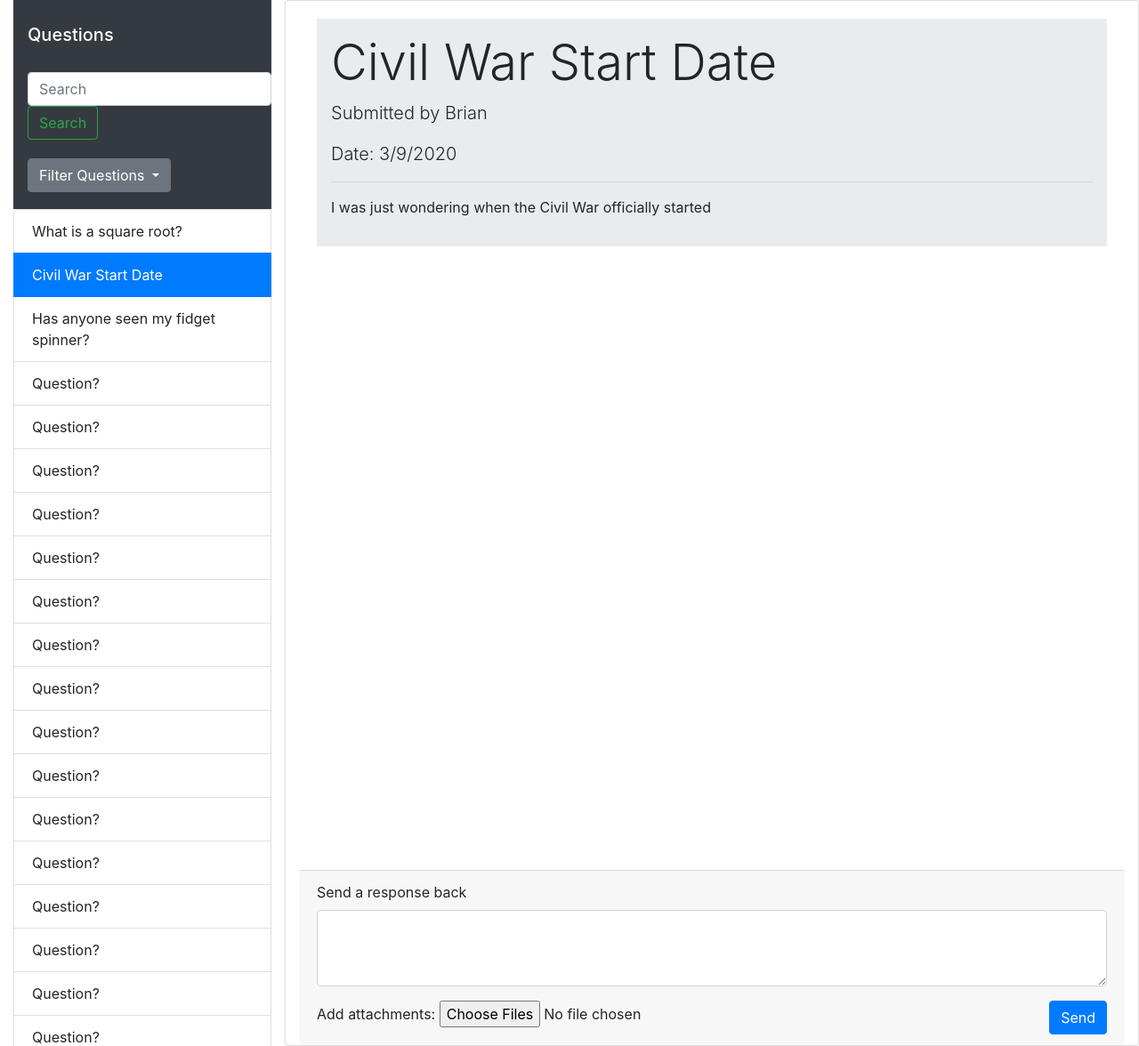
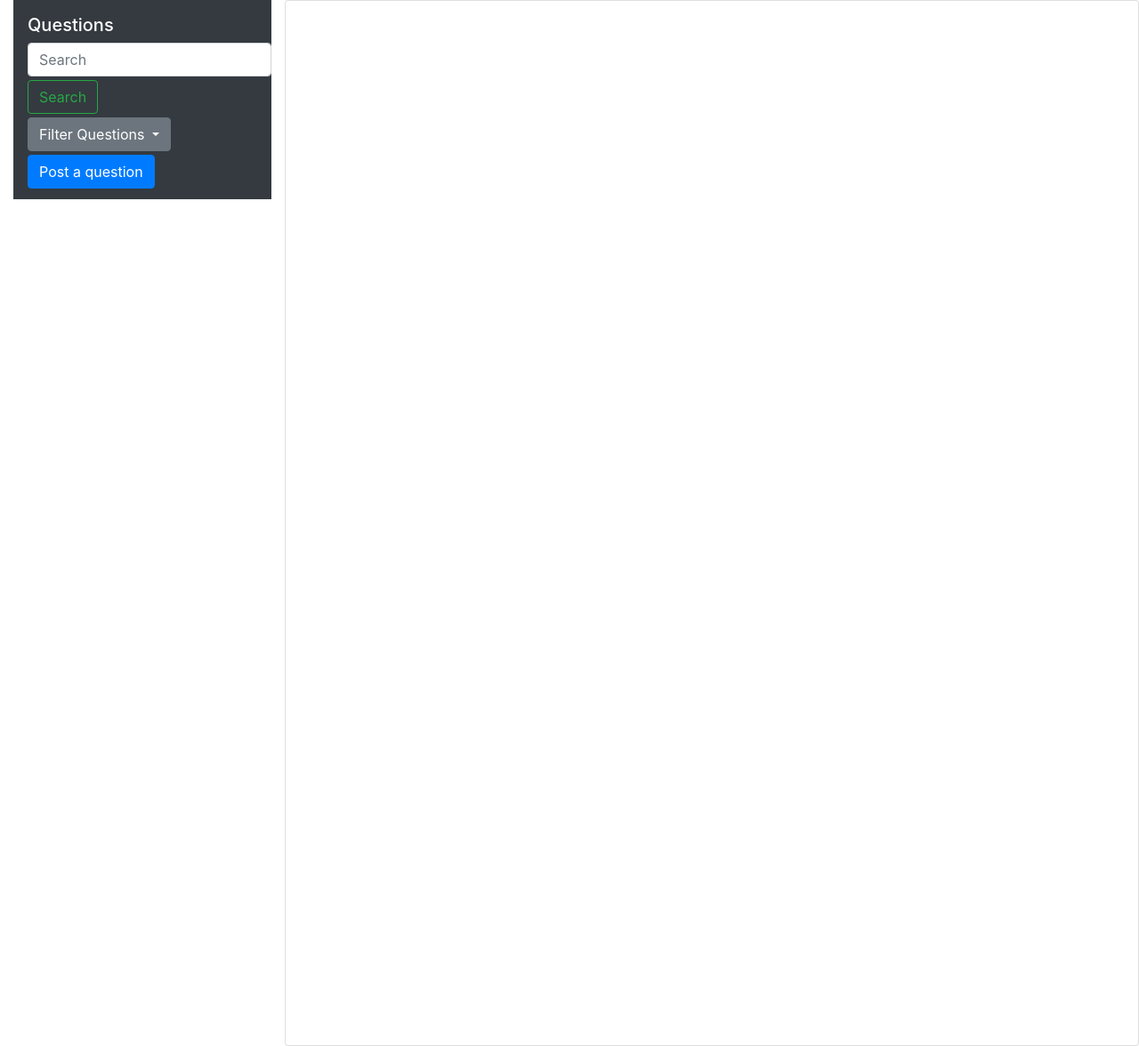
Before and after one commit to Orrbit/cse312-project, a Flask app: page /home/questions in a window 1280 px wide. Shown: the whole page at 89% size. Run offline with Flask 2, Linux system fonts and the light colour scheme; some libraries are stand-ins or nearby versions.

Commit message:
#36 Adding new questions works as default user

```diff
--- a/biazza/static/questions.css
+++ b/biazza/static/questions.css
@@ -1,5 +1,4 @@
 .question-list{
-    max-height: 80vh;
     overflow:scroll;
     -webkit-overflow-scrolling: touch;
     max-width: 100%;
@@ -8,10 +7,10 @@
 
 
 nav.navbar{
-    height: 20vh;
+    /* height: 20vh; */
 }
 
-body{
+body, html{
     min-height: 100vh;
     max-height: 100vh;
 }
@@ -30,7 +29,6 @@
 }
 
 .form-control {
-    resize: vertical;
     overflow: auto;
 }
 
@@ -52,7 +50,7 @@
 }
 
 #question-thread{
-    /* height: 40vh; */
+    height: 40vh;
     /* max-height: 100vh; */
     overflow:scroll;
     -webkit-overflow-scrolling: touch;
@@ -73,3 +71,26 @@
     min-height: 100vh;
     height: 100vh;
 }
+
+.questions-controls{
+    height: fit-content;
+}
+
+.container-fluid{
+    max-height: inherit;
+}
+
+aside {
+    max-height: inherit;
+    display: flex;
+    flex-direction: column;
+}
+
+#questionsPane {
+    /* max-height: inherit; */
+    flex-grow: 1;
+}
+
+.comment-ta {
+    resize: none;
+}
--- a/biazza/static/questions.js
+++ b/biazza/static/questions.js
@@ -6,13 +6,30 @@
     console.log(socket.id);
 });
 
+
+// Receive question
+socket.on('question_emit', (data) => {
+
+    console.log("question: " + JSON.stringify(data));
+
+    let q_id = data['id'];
+    let title = data['title'];
+
+
+    title = title.replace(">", "&gt;"); title = title.replace("<", "&lt;"); title = title.replace("&", "&amp;");
+
+    let html = '<a class="list-group-item list-group-item-action" data-toggle="list" role="tab" id="' + q_id + '">' + title + '</a>'
+    $('#questionsPane').prepend(html);
+});
+
 //Receive comment
 socket.on('comment_emit', (data) => {
 
     console.log("comment: " + JSON.stringify(data));
 
+    if ($('.active').attr('id') == data['qid']) {
         let msg = data['text'];
-    msg = msg.replace(">","&gt;"); msg = msg.replace("<","&lt;"); msg = msg.replace("&", "&amp;");
+        msg = msg.replace(">", "&gt;"); msg = msg.replace("<", "&lt;"); msg = msg.replace("&", "&amp;");
 
         console.log("MSG : " + msg);
 
@@ -50,6 +67,9 @@
         </div>`
         $("#question-thread").append(html);
         $("#question-thread").scrollTop($("#question-thread").height());
+    }
+
+
 });
 
 //Receive Like
@@ -66,21 +86,22 @@
         var form = $('#add-comment')[0];
         var userInput = new FormData(form);
 
-        console.log("User Input : "  + userInput);
+        console.log("User Input : " + userInput);
 
+        var q_id = $('.active').attr('id');
 
         $.ajax({
             type: "POST",
-            url: "/home/questions/comments",
+            url: "/home/questions/" + q_id + "/comments",
             processData: false,
             contentType: false,
             cache: false,
             data: userInput,
-            success: function(data){
+            success: function (data) {
                 console.log("success");
                 // Clear the form
             },
-            error: function(err){
+            error: function (err) {
                 console.log("error with post");
                 // Provide some indication that there was an error
             }
@@ -90,12 +111,103 @@
         return false;
     });
 
+
+    $('#postQuestion').submit(function () {
+        var form = $('#postQuestion')[0];
+        var userInput = new FormData(form);
+
+        $.ajax({
+            type: 'POST',
+            url: "/home/questions",
+            processData: false,
+            contentType: false,
+            cache: false,
+            data: userInput,
+            success: function (data) {
+                $("#newQuestionModal").modal('hide');
+            },
+            error: function (e) {
+                $("#questions-msg").text("Don't leave title or question body blank.");
+                $("#questions-msg").css('color', 'red');
+            }
+        });
+
+        return false;
+    });
+
+
+    // Handler for opening a question from the menu
+    $(document).on("click", ".list-group-item", function (event) {
+        // event.stopPropagation();
+        // event.stopImmediatePropagation();
+
+        var qid = $(this).attr('id');
+
+        $.ajax({
+            type: 'GET',
+            url: '/home/questions/' + qid,
+            cache: true,
+            success: function (data) {
+                console.log('Question: ' + data);
+
+                var html = `
+                <div class="jumbotron jumbotron-fluid  p-3" id="${data['id']}">
+                    <h1 class="display-4">${data['title']}</h1>
+                    <p class="lead">Submitted by ${data['name']}</p>
+                    <p class="lead">Date: 3/9/2020</p>
+                    <hr class="">
+                    <p>${data['content']}</p>
+                </div>`;
+
+                for (var comment of data['comments']) {
+                    html += `
+                    <div class='my-comment bg-light text-dark' id="comment-${comment['c_id']}">
+                        <h4>Me</h4>
+                        <p class='comment-content'>
+                            ${comment['c_text']}
+                        </p>
+                        <div>
+                    `;
+                    for (var attachment of comment['attachments']) {
+                        html += `
+                        <a href='${attachment['path']}' target='_blank'>
+                            ${attachment['name']}
+                        </a>
+                        `;
+                    }
+
+                    html += `
+                    </div>
+                        <div class='comment-footer'>
+                            <button class='btn btn-primary float-right mx-2 like'>
+                                <!-- added updateCount as a class and count as a class -->
+                                <i class='fa fa-thumbs-up'></i>
+                                <span class='badge badge-light'>${comment['c_likes']}</span>
+                            </button>
+                        </div>
+                    </div>
+                    `;
+                }
+
+                $('#question-thread').html(html);
+                $('#comment-form').show();
+                console.log(html);
+            },
+            error: function (e) {
+                console.log(e);
+            }
+
+        });
+
+    });
+
+
     //Emit like
     $(document).on("click", "button.like", function () {
         let count = $(this).find("span").text();
         let parentId = $(this).parent().parent().attr("id");
         let commentId = parentId.replace("comment-", "");
-        if($(this).is(':disabled')){
+        if ($(this).is(':disabled')) {
             //We are handling the case that they are revoking a upvote
             socket.emit('like_click', {
                 comment_id: commentId,
@@ -112,4 +224,11 @@
         console.log("Parent : " + parentId);
         console.log("Messag Sent with count : " + count);
     });
+
+
+    if($('#questionsPane').children().length == 0){
+        console.log()
+        $('#comment-form').hide();
+    }
+
 });
--- a/biazza/templates/questions.html
+++ b/biazza/templates/questions.html
@@ -46,16 +46,48 @@
             </div>
         </div>
     </div>
+
+    <div class="modal fade" id="newQuestionModal" tabindex="-1" role="dialog" aria-labelledby="newQuestionModalLabel"
+        aria-hidden="true">
+        <div class="modal-dialog" role="document">
+            <form action="/home/questions" method="POST" id="postQuestion" enctype="multipart/form-data">
+                <div class="modal-content">
+                    <div class="modal-header">
+                        <h1>Post a new question to the class</h1>
+                        <button type="button" class="close" data-dismiss="modal" aria-label="Close">
+                            <span aria-hidden="true">&times;</span>
+                        </button>
+                    </div>
+                    <div class="modal-body">
+                        <p id="questions-msg"></p>
+                        <div class="form-group">
+                            <input type="text" id="title-input" name="title-input" class="form-control mb-3" placeholder="Title">
+                            <textarea id="question-input" name="question-input" class="form-control" placeholder="Question?"></textarea>
+
+                            <!-- We will need to suppor uploading of files as well -->
+                        </div>
+                    </div>
+                    <div class="modal-footer">
+                        <button type="button" class="btn btn-secondary" data-dismiss="modal">Close</button>
+                        <button type="submit" class="btn btn-primary">Post</button>
+                    </div>
+                </div>
+            </form>
+        </div>
+    </div>
+
     <div class="container-fluid">
         <div class="row">
             <aside class="sidebar list-container col-3">
-                <nav class="navbar navbar-dark bg-dark">
+                <nav class="questions-controls navbar navbar-dark bg-dark">
                     <span class="navbar-brand mb-0 h1">Questions</span>
                     <form action="#" class="form-inline">
-                        <input class="form-control mr-sm-2" type="search" placeholder="Search" aria-label="Search">
-                        <button class="btn btn-outline-success my-2 my-sm-0" type="submit">Search</button>
+                        <input class="form-control mr-sm-2 mb-1" type="search" placeholder="Search" aria-label="Search">
+                        <button class="btn btn-outline-success my-2 my-sm-0 mb-1" type="submit">Search</button>
                     </form>
-                    <div class="dropdown">
+
+                    <div class="my-1">
+                        <div class="dropdown mb-1">
                             <button class="btn btn-secondary dropdown-toggle" type="button" id="dropdownMenuButton"
                                 data-toggle="dropdown" aria-haspopup="true" aria-expanded="false">
                                 Filter Questions
@@ -66,32 +98,28 @@
                                 <a class="dropdown-item" href="#">My Questions</a>
                             </div>
                         </div>
+                        <button class="btn btn-primary" data-toggle="modal" data-target="#newQuestionModal">Post a
+                            question</button>
+                    </div>
+
                 </nav>
-                <div class="question-list list-group " role="tablist">
-                    <a class="list-group-item list-group-item-action" data-toggle="list" role="tab">What is a square
+                <div class="question-list list-group " id="questionsPane" role="tablist">
+                    <!-- <a class="list-group-item list-group-item-action" data-toggle="list" role="tab">What is a square
                         root?</a>
                     <a class="list-group-item list-group-item-action active" data-toggle="list" role="tab">Civil War
                         Start Date</a>
                     <a class="list-group-item list-group-item-action" data-toggle="list" role="tab">Has anyone seen my
                         fidget spinner?</a>
-                    <a class="list-group-item list-group-item-action" data-toggle="list" role="tab">Question?</a>
-                    <a class="list-group-item list-group-item-action" data-toggle="list" role="tab">Question?</a>
-                    <a class="list-group-item list-group-item-action" data-toggle="list" role="tab">Question?</a>
-                    <a class="list-group-item list-group-item-action" data-toggle="list" role="tab">Question?</a>
-                    <a class="list-group-item list-group-item-action" data-toggle="list" role="tab">Question?</a>
-                    <a class="list-group-item list-group-item-action" data-toggle="list" role="tab">Question?</a>
-                    <a class="list-group-item list-group-item-action" data-toggle="list" role="tab">Question?</a>
-                    <a class="list-group-item list-group-item-action" data-toggle="list" role="tab">Question?</a>
-                    <a class="list-group-item list-group-item-action" data-toggle="list" role="tab">Question?</a>
-                    <a class="list-group-item list-group-item-action" data-toggle="list" role="tab">Question?</a>
-                    <a class="list-group-item list-group-item-action" data-toggle="list" role="tab">Question?</a>
-                    <a class="list-group-item list-group-item-action" data-toggle="list" role="tab">Question?</a>
-                    <a class="list-group-item list-group-item-action" data-toggle="list" role="tab">Question?</a>
-                    <a class="list-group-item list-group-item-action" data-toggle="list" role="tab">Question?</a>
-                    <a class="list-group-item list-group-item-action" data-toggle="list" role="tab">Question?</a>
-                    <a class="list-group-item list-group-item-action" data-toggle="list" role="tab">Question?</a>
-                    <a class="list-group-item list-group-item-action" data-toggle="list" role="tab">Question?</a>
-                    <a class="list-group-item list-group-item-action" data-toggle="list" role="tab">Question?</a>
+                    <a class="list-group-item list-group-item-action" data-toggle="list" role="tab">Question?</a> -->
+
+                    {% for question in questions %}
+                        {% if loop.index == 1 %}
+                        <a class="list-group-item list-group-item-action active" data-toggle="list" role="tab" id="{{question.id}}">{{question.title}}</a>
+                        {% else %}
+                        <a class="list-group-item list-group-item-action" data-toggle="list" role="tab" id="{{question.id}}">{{question.title}}</a>
+                        {% endif %}
+                    {% endfor %}
+
                 </div>
             </aside>
 
@@ -99,13 +127,18 @@
             <section class='col-9 card h-100 selected-question'>
 
                 <div id='question-thread' class="card-body container scroll-view">
+                    {% if top_question %}
+
                     <div class="jumbotron jumbotron-fluid  p-3" id='question'>
-                        <h1 class="display-4">Civil War Start Date</h1>
-                        <p class="lead">Submitted by Brian</p>
+                        <h1 class="display-4">{{ top_question.title }}</h1>
+                        <p class="lead">Submitted by {{ top_question.user_name }}</p>
                         <p class="lead">Date: 3/9/2020</p>
                         <hr class="">
-                        <p>I was just wondering when the Civil War officially started</p>
+                        <p>{{ top_question.content }}</p>
                     </div>
+
+                    {% endif %}
+
                     {% for comment in comments %}
                     <div class='my-comment bg-light text-dark' id="comment-{{ comment.id }}">
                         <h4>Me</h4>
@@ -130,8 +163,9 @@
                     {% endfor %}
                 </div>
 
-                <div class="card-footer">
-                    <form action="/home/questions/comments" method="POST" id="add-comment" enctype="multipart/form-data">
+                <div class="card-footer" id="comment-form">
+                    <form action="/home/questions/comments" method="POST" id="add-comment"
+                        enctype="multipart/form-data">
                         <!-- <div class="btn-group dropleft float-right">
                         <button type="button" class="btn btn-secondary dropdown-toggle" data-toggle="dropdown" aria-haspopup="true" aria-expanded="false">
                             <i class="fas fa-ellipsis-v"></i>
@@ -143,7 +177,7 @@
                         <div class="form-group">
                             <label for="comment-string">Send a response back</label>
                             <!-- <div contenteditable="true" class="form-control" id="comment-string" name="comment-string" height></div> -->
-                            <textarea class="form-control" id="comment-string" rows="3"
+                            <textarea class="form-control comment-ta" id="comment-string" rows="3"
                                 name="comment-string"></textarea>
                         </div>
                         <label for="attachments-input">Add attachments:</label>
--- a/biazza/views.py
+++ b/biazza/views.py
@@ -1,10 +1,10 @@
 # This is where the routes are defined.
-from flask import Blueprint, flash, Markup, redirect, render_template, url_for, request, jsonify, escape, send_from_directory
+from flask import Blueprint, flash, Markup, redirect, render_template, url_for, request, Response, jsonify, escape, send_from_directory
 from werkzeug.utils import secure_filename
 #from biazza.database import db_session
 from biazza import app, ALLOWED_EXTENSIONS
-from biazza.models import Attachment, Comment, db
-from biazza.socket_handlers import emit_comment
+from biazza.models import Attachment, Comment, Question, db
+from biazza.socket_handlers import emit_comment, emit_question
 import os
 import uuid
 
@@ -21,25 +21,93 @@
 def messages():
    return render_template('messages.html')
 
-@app.route('/home/questions')
+@app.route('/home/questions', methods=['GET', 'POST'])
 def questions():
-   comments = Comment.query.all()
+
+   if request.method == 'GET':
+
+      questions = Question.query.all()
+      questions.reverse()
+
+      top_question = None
+      comments = []
+
+      if questions:
+         top_question = questions[0]
+         comments = Comment.query.filter(Comment.question_id == top_question.id)
+
+      for c in comments:
+         c.all_attachments = Attachment.query.filter(Attachment.comment_id == c.id)
+      return render_template('questions.html', comments=comments, questions=questions, top_question=top_question)
+
+   elif request.method == 'POST':
+      question_title = request.form['title-input']
+      question_contents = request.form['question-input']
+
+      if len(question_title) > 0 and len(question_contents) > 0:
+         # Need to handle file uploads and clean input from users
+         question = Question(title=question_title, content=question_contents, likes=0)
+         db.session.add(question)
+         db.session.commit()
+         emit_question(question, [])
+         return jsonify({'success':True})
+      else:
+         return Response(status=400)
+
+
+@app.route('/home/questions/<int:q_id>')
+def get_question(q_id):
+
+   try:
+      q = Question.query.filter(Question.id == q_id).one()
+   except:
+      return Response(status=404)
+
+   comments = Comment.query.filter(Comment.question_id == q_id)
    for c in comments:
       c.all_attachments = Attachment.query.filter(Attachment.comment_id == c.id)
-   return render_template('questions.html', comments=comments)
+
+      attachments_json = []
+      for a in c.all_attachments:
+         a = {
+            "path": a.path,
+            "name": a.user_filename
+         }
+         attachments_json.append(a)
+      c.all_attachments = attachments_json
+
+   comments_json = []
+   for comment in comments:
+      comments_json.append({
+         'c_id': comment.id,
+         'c_text': comment.text,
+         'c_likes': comment.likes,
+         'attachments': comment.all_attachments
+      })
+
+   return jsonify({
+      'id': q_id,
+      'name': q.user_name,
+      'title': q.title,
+      'content': q.content,
+      'likes': q.likes,
+      'comments': comments_json
+   })
+
+
 
 @app.route('/home/assignments')
 def assignments():
    return render_template('assignments.html')
 
 #Used for sending the comment send form to the server
-@app.route('/home/questions/comments', methods=['POST'])
-def post_comment_to_question():
+@app.route('/home/questions/<int:q_id>/comments', methods=['POST'])
+def post_comment_to_question(q_id):
    if not os.path.exists(app.config['UPLOAD_FOLDER']):
       os.makedirs(app.config['UPLOAD_FOLDER'])
 
    form_text = request.form['comment-string']
-   comment = Comment(text=form_text, likes=0)
+   comment = Comment(text=form_text, likes=0, question_id=q_id)
    db.session.add(comment)
    db.session.commit()
 
--- a/scripts/wipe-database.sql
+++ b/scripts/wipe-database.sql
@@ -1,3 +1,4 @@
 /*This is used when you change the structure of the tables*/
 DROP TABLE attachment;
 DROP TABLE comment;
+DROP TABLE question;
--- a/scripts/wipe-tables.sql
+++ b/scripts/wipe-tables.sql
@@ -2,3 +2,4 @@
 USE biazza;
 DELETE FROM attachment WHERE 1=1;
 DELETE FROM comment WHERE 1=1;
+DELETE FROM question WHERE 1=1;
```
Also changed, not shown: biazza/models.py (+14 -0 lines), biazza/socket_handlers.py (+17 -0 lines), biazza/templates/home.html (+28 -21 lines). Lines whose indentation alone changed are shown as unchanged.
